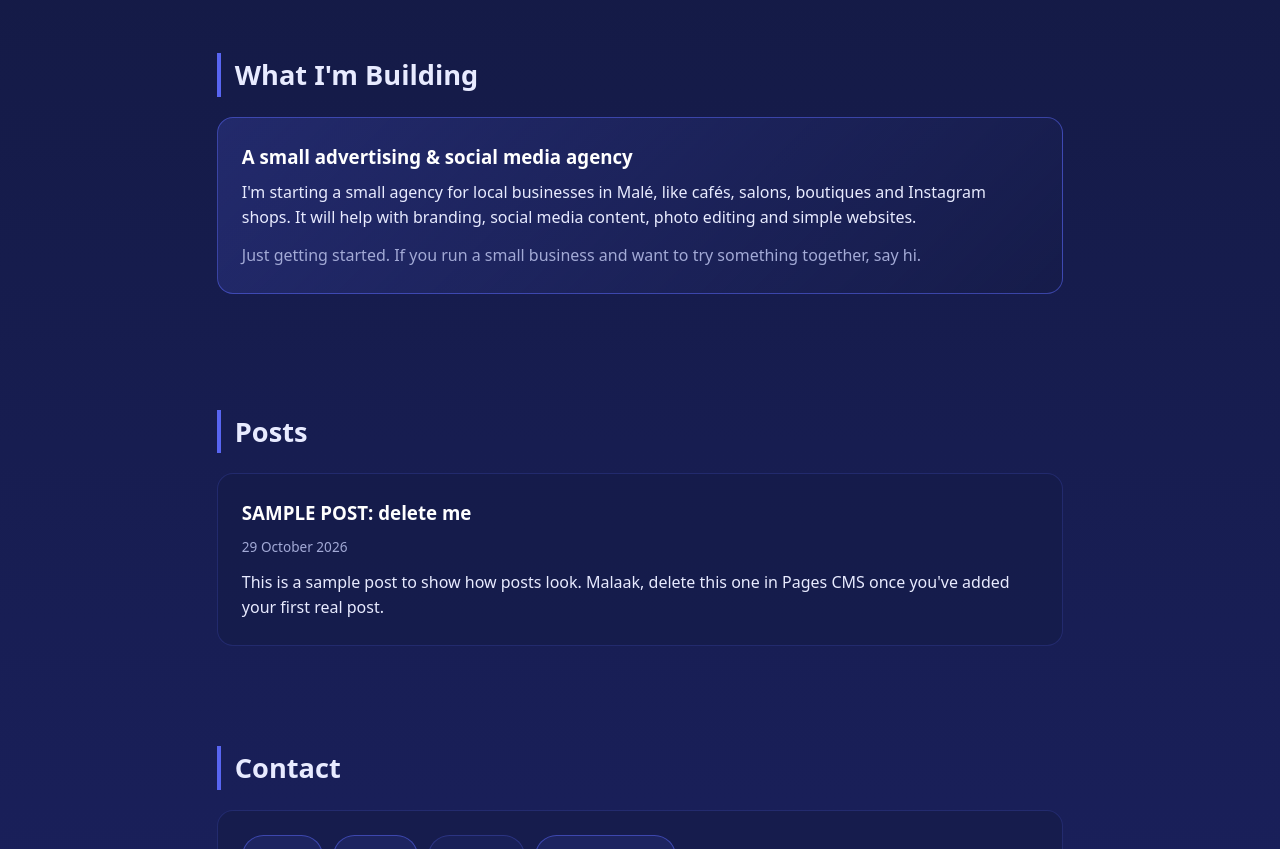
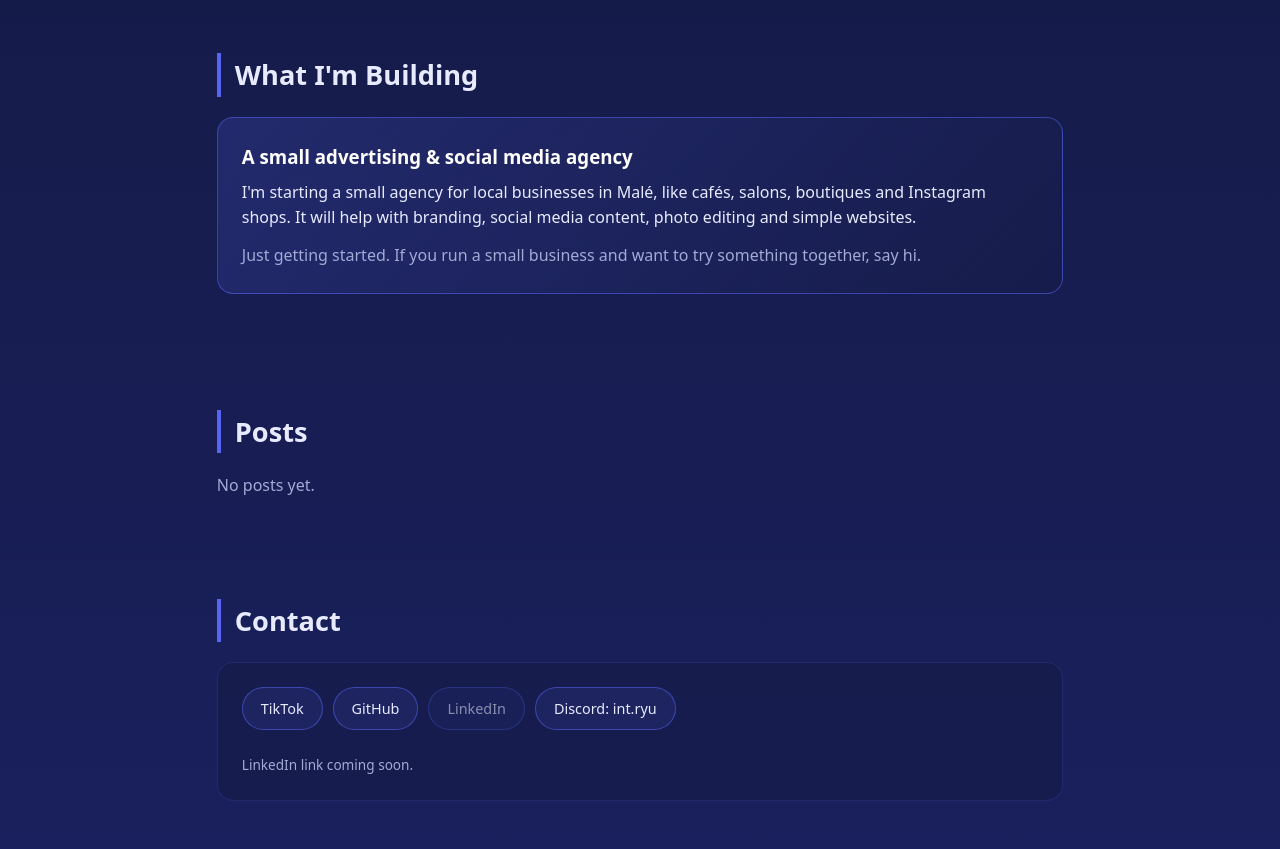
Before and after one commit to reseachrandomv/reseachrandomv.github.io, a plain HTML site: page index.html in a window 1280 px wide. Shown: the part 1951-2800 px from the top of the page. Drawn offline with Linux system fonts and the light colour scheme.

Commit message:
Remove the sample post and stop the LinkedIn placeholder jumping the page
The public Posts section still showed a 'delete me' placeholder. Clear it
so the site shows 'No posts yet.' The LinkedIn 'Coming soon' control used
href="#", which scrolled to the top; make it a non-link. Add a README.

```diff
--- a/index.html
+++ b/index.html
@@ -10,7 +10,7 @@
 <p class="sub">Branding · Social Media · Content Creation · Photo Editing · Web Design</p>
 <p class="lead">I love editing and making content. I'm still learning, and I'm open to learning, working with others and growing.</p>
 <div class="cta"><a class="btn" href="#building">What I'm building</a><a class="btn ghost" href="#contact">Get in touch</a></div>
-<div class="social"><a class="sbtn" href="https://www.tiktok.com/@yup.mv" target="_blank" rel="noopener">TikTok</a><a class="sbtn" href="https://github.com/reseachrandomv" target="_blank" rel="noopener">GitHub</a><a class="sbtn ph" href="#" title="Coming soon">LinkedIn</a><button type="button" class="sbtn dc" data-user="int.ryu" title="Copy Discord username">Discord: int.ryu</button></div></header>
+<div class="social"><a class="sbtn" href="https://www.tiktok.com/@yup.mv" target="_blank" rel="noopener">TikTok</a><a class="sbtn" href="https://github.com/reseachrandomv" target="_blank" rel="noopener">GitHub</a><span class="sbtn ph" title="Coming soon" aria-disabled="true">LinkedIn</span><button type="button" class="sbtn dc" data-user="int.ryu" title="Copy Discord username">Discord: int.ryu</button></div></header>
 <main>
 <section class="reveal" id="about"><h2>About</h2><div class="card"><p>I'm a civil servant by day and a creative the rest of the time. I enjoy helping small businesses look good online, from their brand and photos to their social media posts and websites.</p><p>I'm not a professional yet, and I'm honest about that. I'm an aspiring marketer, I plan to study marketing, and I like learning new things.</p></div></section>
 <section class="reveal" id="skills"><h2>Skills &amp; Tools</h2><div class="grid">
@@ -22,7 +22,7 @@
 <div class="card tl"><h3>Rahaa Hotels &amp; Resorts</h3><p class="muted">Guest Services Agent</p><ul><li>Managed the Kids Club</li><li>Worked the front counter</li><li>Looked after guests as a Guest Services Agent</li></ul></div></section>
 <section class="reveal" id="building"><h2>What I'm Building</h2><div class="card feature"><h3>A small advertising &amp; social media agency</h3><p>I'm starting a small agency for local businesses in Malé, like cafés, salons, boutiques and Instagram shops. It will help with branding, social media content, photo editing and simple websites.</p><p class="muted">Just getting started. If you run a small business and want to try something together, say hi.</p></div></section>
 <section class="reveal" id="posts"><h2>Posts</h2><div id="post-list" class="posts"><p class="muted">Loading posts…</p></div></section>
-<section class="reveal" id="contact"><h2>Contact</h2><div class="card contact"><div class="social"><a class="sbtn" href="https://www.tiktok.com/@yup.mv" target="_blank" rel="noopener">TikTok</a><a class="sbtn" href="https://github.com/reseachrandomv" target="_blank" rel="noopener">GitHub</a><a class="sbtn ph" href="#" title="Coming soon">LinkedIn</a><button type="button" class="sbtn dc" data-user="int.ryu" title="Copy Discord username">Discord: int.ryu</button></div><p class="muted small">LinkedIn link coming soon.</p></div></section>
+<section class="reveal" id="contact"><h2>Contact</h2><div class="card contact"><div class="social"><a class="sbtn" href="https://www.tiktok.com/@yup.mv" target="_blank" rel="noopener">TikTok</a><a class="sbtn" href="https://github.com/reseachrandomv" target="_blank" rel="noopener">GitHub</a><span class="sbtn ph" title="Coming soon" aria-disabled="true">LinkedIn</span><button type="button" class="sbtn dc" data-user="int.ryu" title="Copy Discord username">Discord: int.ryu</button></div><p class="muted small">LinkedIn link coming soon.</p></div></section>
 </main><footer>© <span id="y"></span> Fathimath Malaak Jaufar</footer>
 <script>document.getElementById('y').textContent=new Date().getFullYear()
 fetch('posts/posts.json',{cache:'no-store'}).then(r=>r.json()).then(d=>{
--- a/posts/posts.json
+++ b/posts/posts.json
@@ -1,10 +1,3 @@
 {
-  "posts": [
-    {
-      "title": "SAMPLE POST: delete me",
-      "date": "2026-10-29",
-      "image": "",
-      "text": "This is a sample post to show how posts look. Malaak, delete this one in Pages CMS once you've added your first real post."
-    }
-  ]
+  "posts": []
 }
```
Also changed, not shown: 1 other file.
